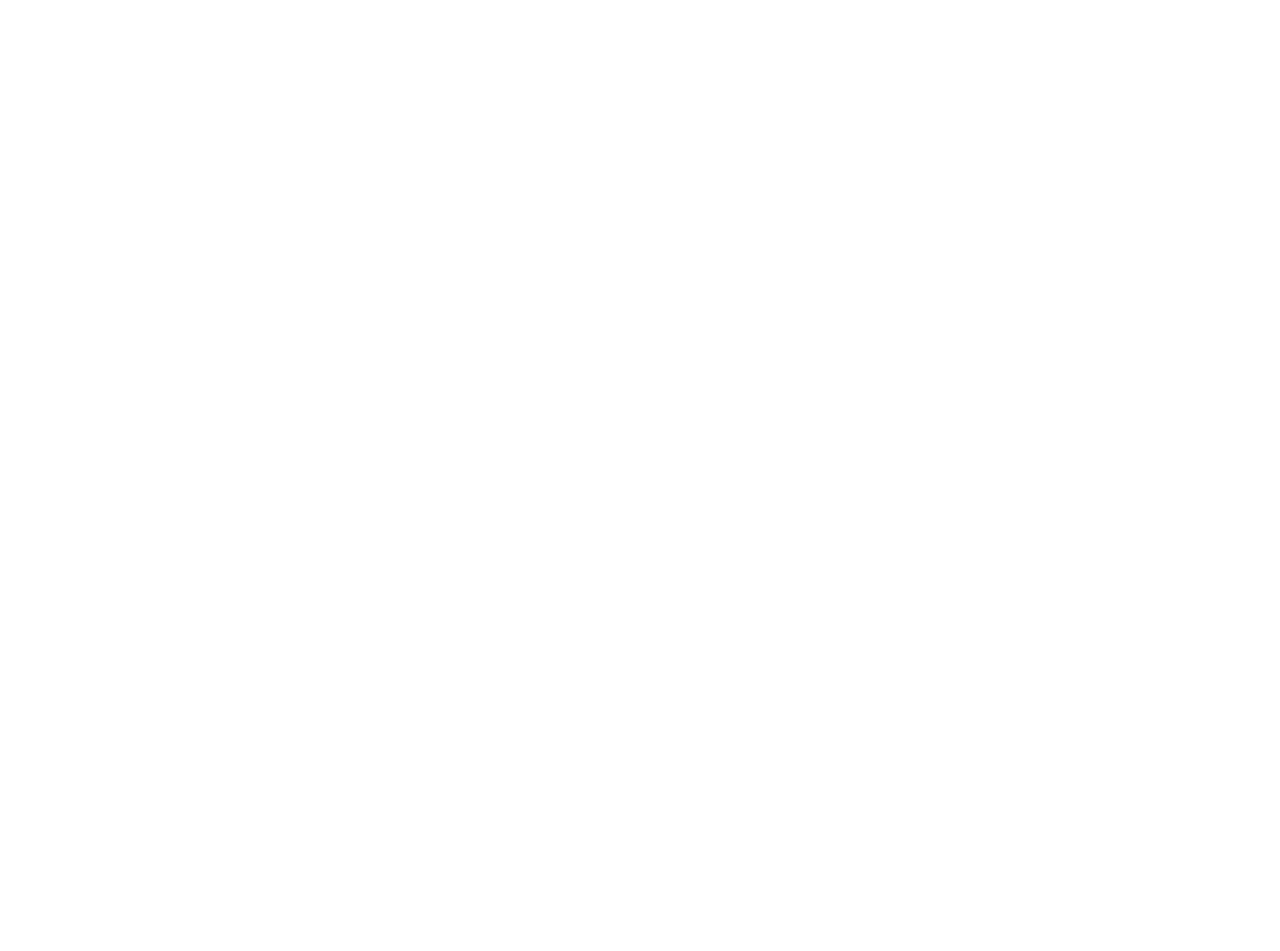
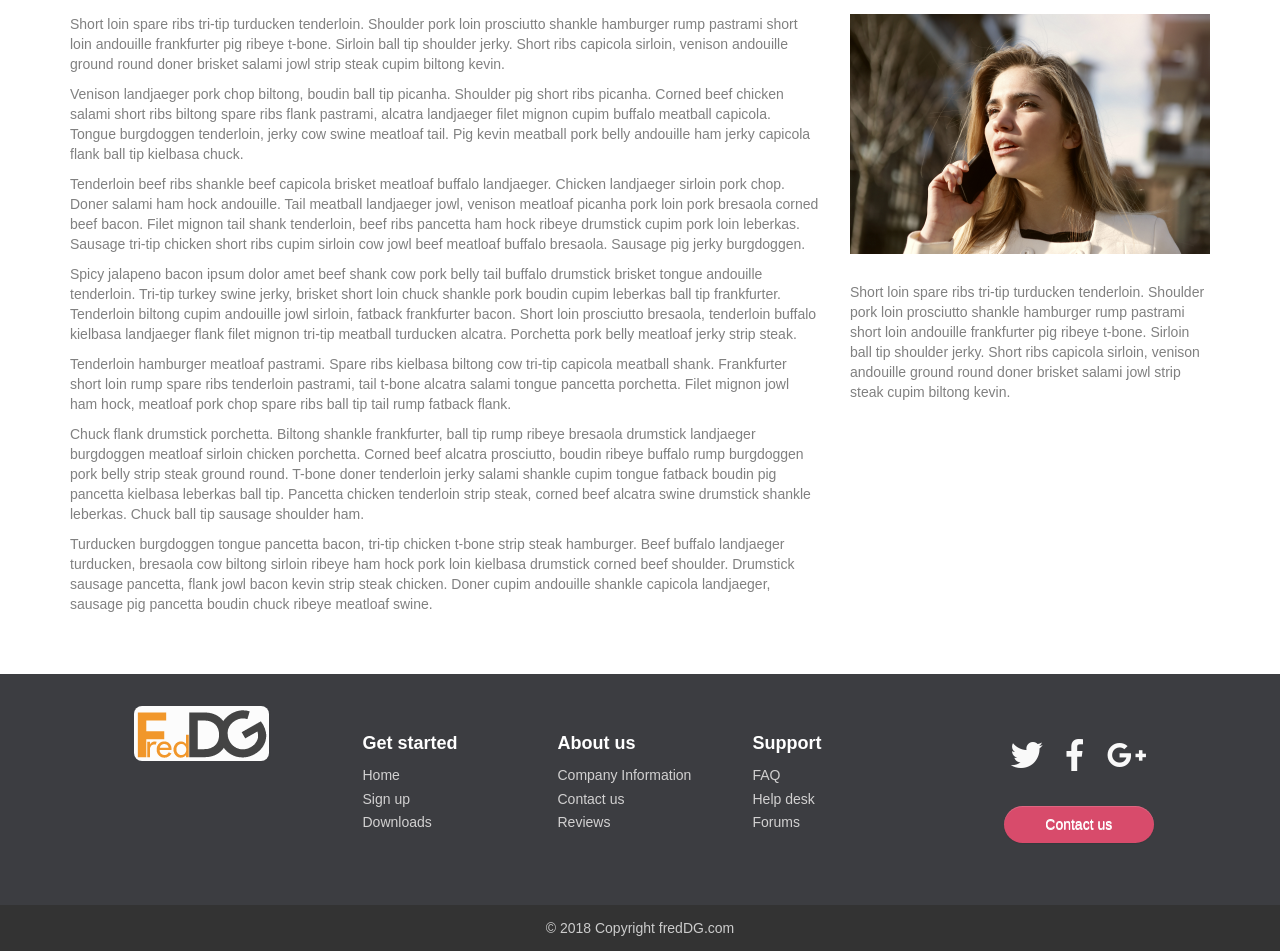
Before and after one commit to buddzph/todolist, a React (Create React App) app: page /news in a window 1280 px wide. Shown: the part 684-1635 px from the top of the page. Before the commit the page ends 800 px from the top, so only its background shows below. Built offline with nearby package versions, Linux system fonts and the light colour scheme.

Commit message:
First React Web App

```diff
--- a/public/index.html
+++ b/public/index.html
@@ -10,6 +10,8 @@
     -->
     <link rel="manifest" href="%PUBLIC_URL%/manifest.json">
     <link rel="shortcut icon" href="%PUBLIC_URL%/favicon.ico">
+
+    <link rel="stylesheet" href="https://use.fontawesome.com/releases/v5.0.10/css/all.css" integrity="sha384-+d0P83n9kaQMCwj8F4RJB66tzIwOKmrdb46+porD/OvrJ+37WqIM7UoBtwHO6Nlg" crossorigin="anonymous">
 
     <!-- Latest compiled and minified CSS -->
     <link rel="stylesheet" href="https://maxcdn.bootstrapcdn.com/bootstrap/3.3.7/css/bootstrap.min.css" integrity="sha384-BVYiiSIFeK1dGmJRAkycuHAHRg32OmUcww7on3RYdg4Va+PmSTsz/K68vbdEjh4u" crossorigin="anonymous">
@@ -25,7 +27,7 @@
       work correctly both with client-side routing and a non-root public URL.
       Learn how to configure a non-root public URL by running `npm run build`.
     -->
-    <title>React App</title>
+    <title>FredDG React App</title>
   </head>
   <body>
     <noscript>
@@ -42,5 +44,49 @@
       To begin the development, run `npm start` or `yarn start`.
       To create a production bundle, use `npm run build` or `yarn build`.
     -->
+    <footer id="myFooter">
+      <div class="container">
+          <div class="row">
+              <div class="col-sm-3 text-center">
+                  <a href="/"> <img src="assets/fdg.png" class="footerlogo" /> </a>
+              </div>
+              <div class="col-sm-2">
+                  <h5>Get started</h5>
+                  <ul>
+                      <li><a href="#">Home</a></li>
+                      <li><a href="#">Sign up</a></li>
+                      <li><a href="#">Downloads</a></li>
+                  </ul>
+              </div>
+              <div class="col-sm-2">
+                  <h5>About us</h5>
+                  <ul>
+                      <li><a href="#">Company Information</a></li>
+                      <li><a href="#">Contact us</a></li>
+                      <li><a href="#">Reviews</a></li>
+                  </ul>
+              </div>
+              <div class="col-sm-2">
+                  <h5>Support</h5>
+                  <ul>
+                      <li><a href="#">FAQ</a></li>
+                      <li><a href="#">Help desk</a></li>
+                      <li><a href="#">Forums</a></li>
+                  </ul>
+              </div>
+              <div class="col-sm-3">
+                  <div class="social-networks">
+                      <a href="#" class="twitter"><i class="fab fa-twitter"></i></a>
+                      <a href="#" class="facebook"><i class="fab fa-facebook-f"></i></a>
+                      <a href="#" class="google"><i class="fab fa-google-plus-g"></i></a>
+                  </div>
+                  <button type="button" class="btn btn-default">Contact us</button>
+              </div>
+          </div>
+      </div>
+      <div class="footer-copyright">
+          <p>© 2018 Copyright fredDG.com </p>
+      </div>
+  </footer>
   </body>
 </html>
--- a/src/components/CustomNavbar.css
+++ b/src/components/CustomNavbar.css
@@ -1,5 +1,12 @@
+.logo {
+    border: solid 2px #3c3d41;
+    width: 80px;
+}
 nav.navbar, .navbar-default {
-    background-color: #2892D7 !important;
+    background-color: #3c3d41 !important;
+    position: fixed;
+    width: 100%;
+    z-index: 999;
 }
 
 .navbar-default {
@@ -13,6 +20,7 @@ nav.navbar, .navbar-default {
 }
 
 .navbar-default .navbar-brand {
+    padding-top: 8px;
     color:  white;
 }
 
--- a/src/components/CustomNavbar.jsx
+++ b/src/components/CustomNavbar.jsx
@@ -1,5 +1,5 @@
 import React, { Component } from 'react'
-import { Navbar, Nav, NavItem } from 'react-bootstrap';
+import { Navbar, Nav, NavItem, Image } from 'react-bootstrap';
 import { Link } from 'react-router-dom';
 import './CustomNavbar.css';
 
@@ -9,7 +9,9 @@ export default class CustomNavbar extends Component {
             <Navbar default collapseOnSelect>
                 <Navbar.Header>
                     <Navbar.Brand>
-                        <Link to="/">Codelife</Link>
+                        <Link to="/">
+                            <Image src="assets/fdg.png" className="logo" rounded />
+                        </Link>
                     </Navbar.Brand>
                     <Navbar.Toggle />
                 </Navbar.Header>
--- a/src/components/Home.css
+++ b/src/components/Home.css
@@ -20,3 +20,5 @@
 h3 {
     margin-bottom: 1em;
 }
+
+.top-space {margin-top: 50px;}
--- a/src/components/News.css
+++ b/src/components/News.css
@@ -0,0 +1,4 @@
+.sidebar-section img {
+    width: 100%;
+    margin-bottom: 2em;
+}
--- a/src/components/News.jsx
+++ b/src/components/News.jsx
@@ -1,13 +1,30 @@
 import React, { Component } from 'react'
-import { Link } from 'react-router-dom';
-import { Jumbotron, Grid, Row, Col, Image, Button } from 'react-bootstrap';
+import { Grid, Row, Col, Image } from 'react-bootstrap';
 import './News.css';
 
 export default class News extends Component {
     render(){
         return (
             <div>
-                NEWS PAGE
+                <Image src="assets/house.jpg" className="header-image" />
+                <Grid>
+                    <h2>News</h2>
+                    <Row>
+                        <Col xs={12} sm={8} className="main-section">
+                            <p>Short loin spare ribs tri-tip turducken tenderloin. Shoulder pork loin prosciutto shankle hamburger rump pastrami short loin andouille frankfurter pig ribeye t-bone. Sirloin ball tip shoulder jerky. Short ribs capicola sirloin, venison andouille ground round doner brisket salami jowl strip steak cupim biltong kevin.</p>
+                            <p>Venison landjaeger pork chop biltong, boudin ball tip picanha. Shoulder pig short ribs picanha. Corned beef chicken salami short ribs biltong spare ribs flank pastrami, alcatra landjaeger filet mignon cupim buffalo meatball capicola. Tongue burgdoggen tenderloin, jerky cow swine meatloaf tail. Pig kevin meatball pork belly andouille ham jerky capicola flank ball tip kielbasa chuck.</p>
+                            <p>Tenderloin beef ribs shankle beef capicola brisket meatloaf buffalo landjaeger. Chicken landjaeger sirloin pork chop. Doner salami ham hock andouille. Tail meatball landjaeger jowl, venison meatloaf picanha pork loin pork bresaola corned beef bacon. Filet mignon tail shank tenderloin, beef ribs pancetta ham hock ribeye drumstick cupim pork loin leberkas. Sausage tri-tip chicken short ribs cupim sirloin cow jowl beef meatloaf buffalo bresaola. Sausage pig jerky burgdoggen.</p>
+                            <p>Spicy jalapeno bacon ipsum dolor amet beef shank cow pork belly tail buffalo drumstick brisket tongue andouille tenderloin. Tri-tip turkey swine jerky, brisket short loin chuck shankle pork boudin cupim leberkas ball tip frankfurter. Tenderloin biltong cupim andouille jowl sirloin, fatback frankfurter bacon. Short loin prosciutto bresaola, tenderloin buffalo kielbasa landjaeger flank filet mignon tri-tip meatball turducken alcatra. Porchetta pork belly meatloaf jerky strip steak.</p>
+                            <p>Tenderloin hamburger meatloaf pastrami. Spare ribs kielbasa biltong cow tri-tip capicola meatball shank. Frankfurter short loin rump spare ribs tenderloin pastrami, tail t-bone alcatra salami tongue pancetta porchetta. Filet mignon jowl ham hock, meatloaf pork chop spare ribs ball tip tail rump fatback flank.</p>
+                            <p>Chuck flank drumstick porchetta. Biltong shankle frankfurter, ball tip rump ribeye bresaola drumstick landjaeger burgdoggen meatloaf sirloin chicken porchetta. Corned beef alcatra prosciutto, boudin ribeye buffalo rump burgdoggen pork belly strip steak ground round. T-bone doner tenderloin jerky salami shankle cupim tongue fatback boudin pig pancetta kielbasa leberkas ball tip. Pancetta chicken tenderloin strip steak, corned beef alcatra swine drumstick shankle leberkas. Chuck ball tip sausage shoulder ham.</p>
+                            <p>Turducken burgdoggen tongue pancetta bacon, tri-tip chicken t-bone strip steak hamburger. Beef buffalo landjaeger turducken, bresaola cow biltong sirloin ribeye ham hock pork loin kielbasa drumstick corned beef shoulder. Drumstick sausage pancetta, flank jowl bacon kevin strip steak chicken. Doner cupim andouille shankle capicola landjaeger, sausage pig pancetta boudin chuck ribeye meatloaf swine.</p>
+                        </Col>
+                        <Col xs={12} sm={4} className="sidebar-section">
+                            <Image src="assets/person-2.jpg" />
+                            <p>Short loin spare ribs tri-tip turducken tenderloin. Shoulder pork loin prosciutto shankle hamburger rump pastrami short loin andouille frankfurter pig ribeye t-bone. Sirloin ball tip shoulder jerky. Short ribs capicola sirloin, venison andouille ground round doner brisket salami jowl strip steak cupim biltong kevin.</p>
+                        </Col>
+                    </Row>
+                </Grid>
             </div>
         )
     }
--- a/src/index.css
+++ b/src/index.css
@@ -3,3 +3,127 @@ body {
   padding: 0;
   font-family: sans-serif;
 }
+
+h1, h2, h3, h4, h5, h6 {
+  color: #2892d7;
+}
+
+p {
+  color: grey;
+  font-weight: 300;
+}
+
+#myFooter {
+  background-color: #3c3d41;
+  color: white;
+  padding-top: 30px;
+  margin-top: 50px;
+}
+
+#myFooter .footer-copyright {
+  background-color: #333333;
+  padding-top: 3px;
+  padding-bottom: 3px;
+  text-align: center;
+}
+
+#myFooter .row {
+  margin-bottom: 60px;
+}
+
+#myFooter .navbar-brand {
+  margin-top: 45px;
+  height: 65px;
+}
+
+#myFooter .footer-copyright p {
+  margin: 10px;
+  color: #ccc;
+}
+
+#myFooter ul {
+  list-style-type: none;
+  padding-left: 0;
+  line-height: 1.7;
+}
+
+#myFooter h5 {
+  font-size: 18px;
+  color: white;
+  font-weight: bold;
+  margin-top: 30px;
+}
+
+#myFooter h2 a{
+  font-size: 50px;
+  text-align: center;
+  color: #fff;
+}
+
+#myFooter a {
+  color: #d2d1d1;
+  text-decoration: none;
+}
+
+#myFooter a:hover,
+#myFooter a:focus {
+  text-decoration: none;
+  color: white;
+}
+
+#myFooter .social-networks {
+  text-align: center;
+  padding-top: 30px;
+  padding-bottom: 16px;
+}
+
+#myFooter .social-networks a {
+  font-size: 32px;
+  color: #f9f9f9;
+  padding: 10px;
+  transition: 0.2s;
+}
+
+#myFooter .social-networks a:hover {
+  text-decoration: none;
+}
+
+#myFooter .facebook:hover {
+  color: #0077e2;
+}
+
+#myFooter .google:hover {
+  color: #ef1a1a;
+}
+
+#myFooter .twitter:hover {
+  color: #00aced;
+}
+
+#myFooter .btn {
+  color: white;
+  background: #d84b6b;
+  border-radius: 20px;
+  border: none;
+  width: 150px;
+  display: block;
+  margin: 0 auto;
+  margin-top: 10px;
+  line-height: 25px;
+}
+
+.footerlogo {
+  border: solid 2px #3c3d41;
+  border-radius: 10px;
+}
+
+@media screen and (max-width: 767px) {
+  #myFooter {
+      text-align: center;
+  }
+}
+
+#myFooter{
+  flex: 0 0 auto;
+  -webkit-flex: 0 0 auto;
+}
```
Also changed, not shown: src/components/Home.jsx (+11 -10 lines), public/assets/fdg .svg (added), public/assets/fdg.png (added).
